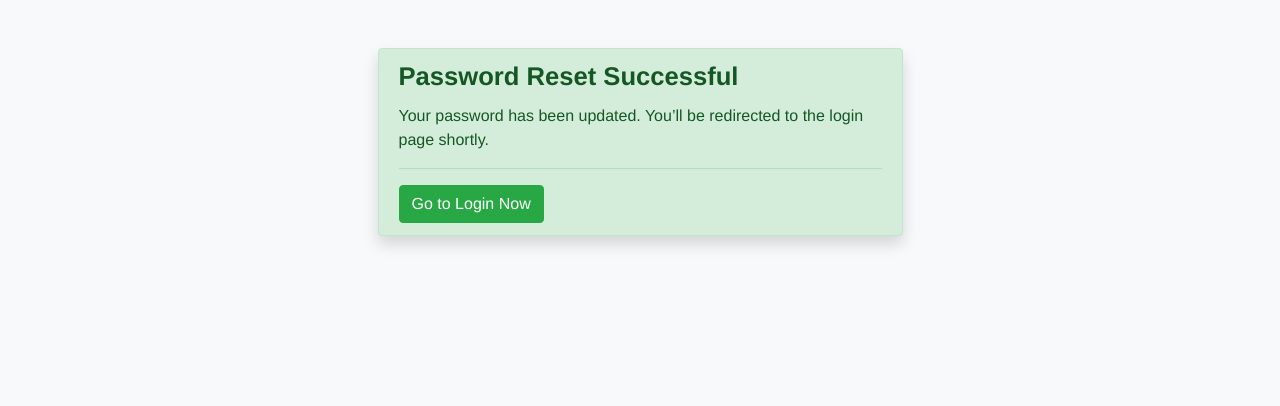
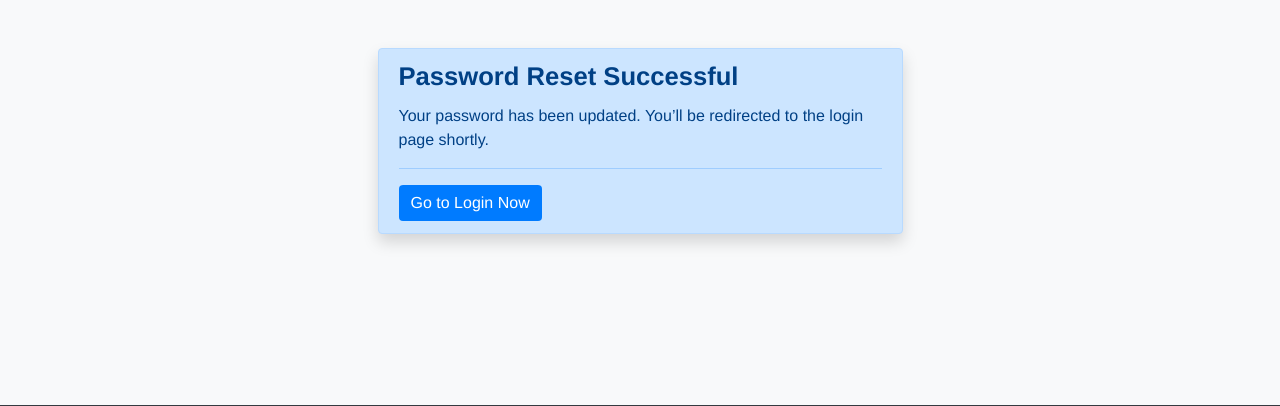
Before and after one commit to kaelzubs/dropshipping, a Django app: template templates/accounts/password_reset_complete.html in a window 1280 px wide. Shown: the part 69-475 px from the top of the page. Run offline with Django 4.2, Linux system fonts and the light colour scheme; the template is opened without the code that fills it, so the values that code supplies are empty; some libraries are stand-ins or nearby versions.

Commit message:
Initial one

```diff
--- a/templates/accounts/password_reset_complete.html
+++ b/templates/accounts/password_reset_complete.html
@@ -5,11 +5,11 @@
 <div class="container mt-5">
   <div class="row justify-content-center">
     <div class="col-md-6">
-      <div class="alert alert-success shadow">
+      <div class="alert alert-primary shadow">
         <h3 class="alert-heading">Password Reset Successful</h3>
         <p>Your password has been updated. You’ll be redirected to the login page shortly.</p>
         <hr>
-        <a href="{% url 'accounts:login' %}" class="btn btn-success">Go to Login Now</a>
+        <a href="{% url 'accounts:login' %}" class="btn btn-primary">Go to Login Now</a>
       </div>
     </div>
   </div>
--- a/templates/accounts/password_reset_confirm.html
+++ b/templates/accounts/password_reset_confirm.html
@@ -13,7 +13,7 @@
               <label>New Password</label>
               <input type="password" name="new_password" class="form-control" required>
             </div>
-            <button type="submit" class="btn btn-success btn-block">Reset Password</button>
+            <button type="submit" class="btn btn-primary btn-block">Reset Password</button>
           </form>
         </div>
       </div>
--- a/templates/accounts/password_reset_invalid.html
+++ b/templates/accounts/password_reset_invalid.html
@@ -9,7 +9,7 @@
         <p>Sorry, this password reset link is no longer valid.
            You can request a new one below.</p>
         <hr>
-        <a href="{% url 'accounts:password_reset' %}" class="btn btn-warning">Request New Link</a>
+        <a href="{% url 'accounts:password_reset' %}" class="btn btn-primary">Request New Link</a>
       </div>
     </div>
   </div>
--- a/templates/accounts/password_reset_request_done.html
+++ b/templates/accounts/password_reset_request_done.html
@@ -4,7 +4,7 @@
 <div class="container mt-5">
   <div class="row justify-content-center">
     <div class="col-md-6">
-      <div class="alert alert-info shadow">
+      <div class="alert alert-primary shadow">
         <h3 class="alert-heading">Check Your Email</h3>
         <p>If an account with that email exists, we’ve sent a password reset link.
            Please check your inbox and follow the instructions.</p>
```
